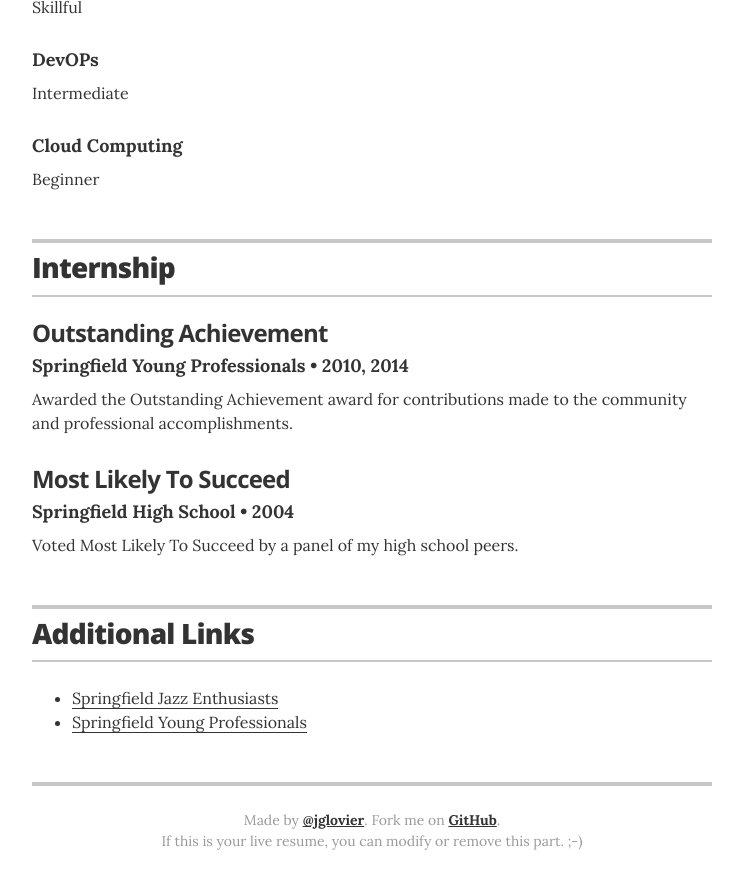
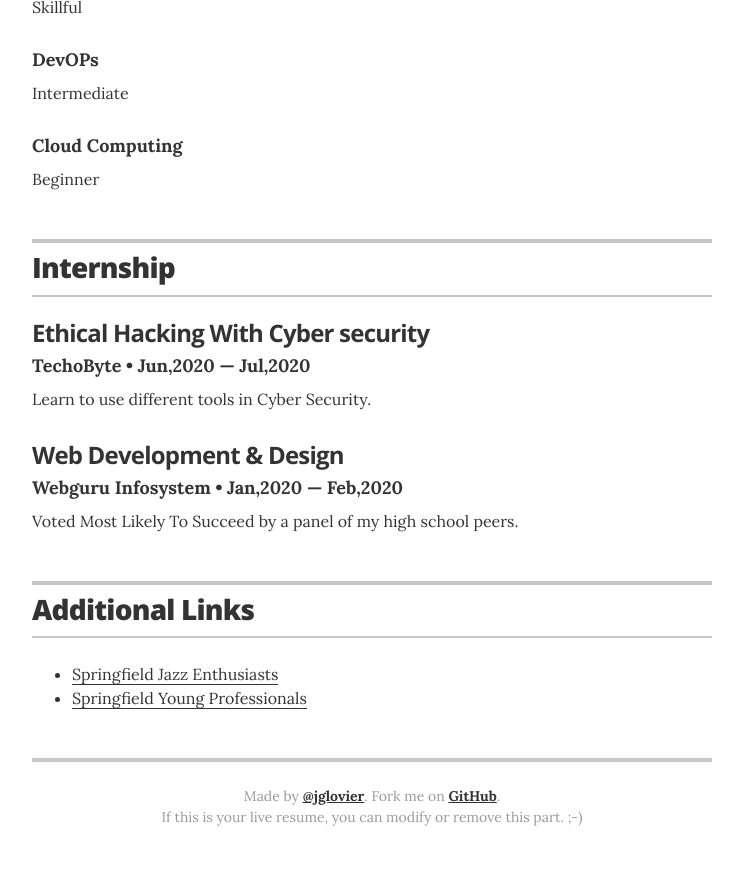
Before and after one commit to Souvik-Pramanik/resume, a Jekyll site: the page built from index.html, in a window 1280 px wide and 900 px high, scrolled down 1794 px. Shown: the top 889 px of the window, without its empty margins (268-1011 px from the left). Built offline with Jekyll 4.4.1, drawn with Linux system fonts in a browser that asks for light colours.

Commit message:
Update recognitions.yml

```diff
--- a/_data/recognitions.yml
+++ b/_data/recognitions.yml
@@ -1,10 +1,10 @@
 # Recognitions
-- award: Outstanding Achievement
-  organization: Springfield Young Professionals
-  year: 2010, 2014
-  summary: Awarded the Outstanding Achievement award for contributions made to the community and professional accomplishments.
+- award: Ethical Hacking With Cyber security
+  organization: TechoByte
+  year: Jun,2020 &mdash; Jul,2020
+  summary: Learn to use different tools in Cyber Security.
 
-- award: Most Likely To Succeed
-  organization: Springfield High School
-  year: 2004
+- award: Web Development & Design
+  organization: Webguru Infosystem
+  year: Jan,2020 &mdash; Feb,2020
   summary: Voted Most Likely To Succeed by a panel of my high school peers.
```
